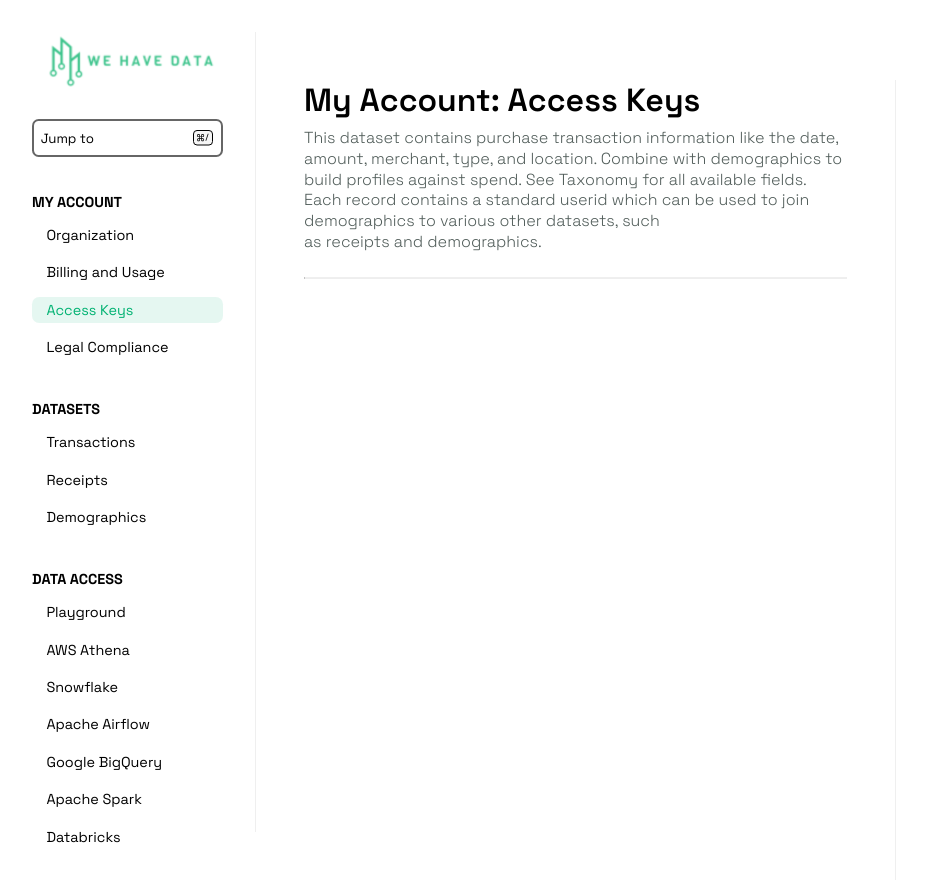
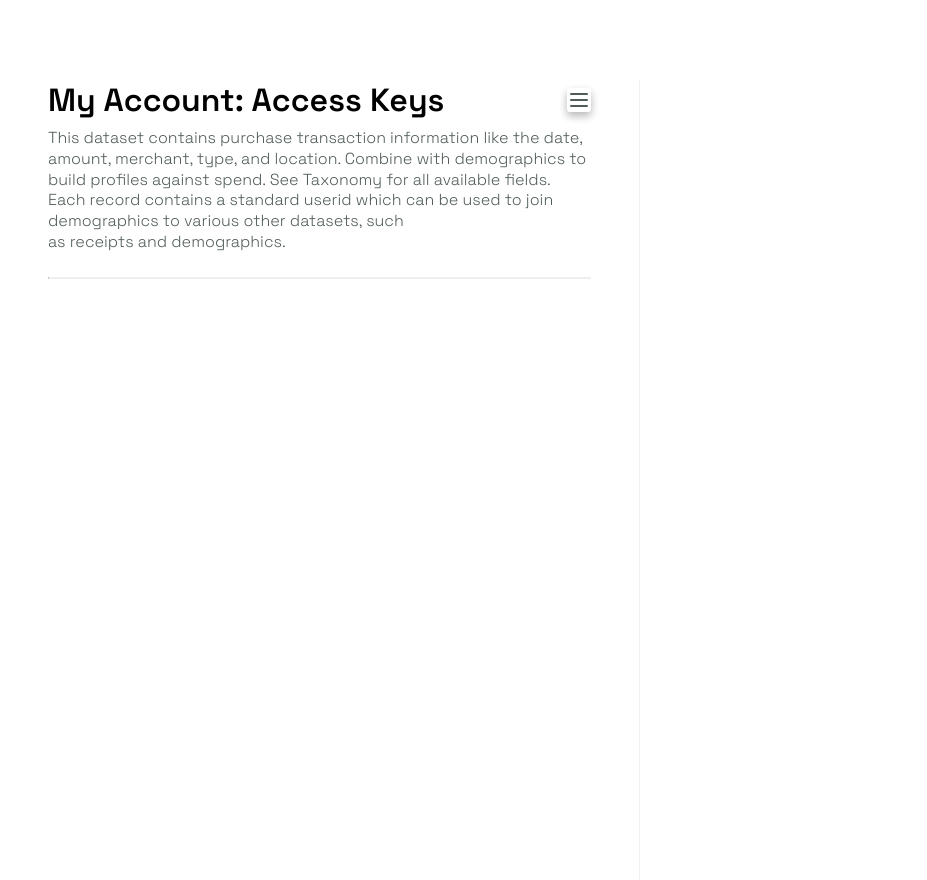
Before and after one commit to tiki/website-client-shop, a Vue app: page / in a window 1280 px wide. Shown: the whole page, without its empty margins (0-927 px from the left). Built offline with nearby package versions, Linux system fonts and the light colour scheme.

Commit message:
wip: drawer

```diff
--- a/src/ContentColumn/ContentColumn.vue
+++ b/src/ContentColumn/ContentColumn.vue
@@ -11,11 +11,13 @@ defineProps({
     required: true
   }
 })
+
+defineEmits(['toggle'])
 </script>
 
 <template>
   <div class="content-column-container">
-    <content-header :title="title" :subtitle="subtitle" />
+    <content-header :title="title" :subtitle="subtitle" @toggle="$emit('toggle')" />
     <div class="slot-container">
       <slot />
     </div>
--- a/src/ContentColumn/ContentHeader.vue
+++ b/src/ContentColumn/ContentHeader.vue
@@ -1,4 +1,5 @@
 <script setup lang="ts">
+import MenuIcon from '../Icons/MenuIcon.vue'
 defineProps({
   title: {
     type: String,
@@ -9,11 +10,18 @@ defineProps({
     required: true
   }
 })
+
+defineEmits(['toggle'])
 </script>
 
 <template>
   <div class="container">
-    <h1>{{ title }}</h1>
+    <div class="title-button-container">
+      <h1>{{ title }}</h1>
+      <button class="menu-button" @click="$emit('toggle')">
+        <menu-icon />
+      </button>
+    </div>
     <h2>
       {{ subtitle }}
     </h2>
@@ -45,4 +53,24 @@ hr {
   margin-top: 1.5em;
   border-top: 1px solid #00000010;
 }
+
+.title-button-container {
+  display: flex;
+  justify-content: space-between;
+  align-items: center;
+}
+
+.menu-button {
+  border-radius: 0.25em;
+  display: flex;
+  align-items: center;
+  justify-content: center;
+  color: var(--secondary-text-color);
+  background-color: transparent;
+  border: 1px solid var(--secondary-text-color);
+  border: none;
+  box-shadow:
+    0 4px 8px 0 rgba(0, 0, 0, 0.2),
+    0 4px 8px 0 rgba(0, 0, 0, 0.1);
+}
 </style>
--- /dev/null
+++ b/src/Icons/MenuIcon.vue
@@ -0,0 +1,19 @@
+<script setup lang="ts"></script>
+<template>
+  <svg
+    xmlns="http://www.w3.org/2000/svg"
+    width="24"
+    height="24"
+    viewBox="0 0 24 24"
+    fill="none"
+    stroke="currentColor"
+    stroke-width="2"
+    stroke-linecap="round"
+    stroke-linejoin="round"
+    class="lucide lucide-menu"
+  >
+    <line x1="4" x2="20" y1="12" y2="12" />
+    <line x1="4" x2="20" y1="6" y2="6" />
+    <line x1="4" x2="20" y1="18" y2="18" />
+  </svg>
+</template>
--- a/src/MainLayout/MainLayout.vue
+++ b/src/MainLayout/MainLayout.vue
@@ -44,10 +44,16 @@ const thirdColumnHandler = computed(() => {
       return DataSourceAgreement
   }
 })
+
+const isOpen = ref<boolean>(false)
+
+const closeDrawer = () => {
+  if (isOpen.value === true) isOpen.value = false
+}
 </script>
 
 <template>
-  <div class="container">
+  <div class="container" :class="isOpen ? 'content-layer' : ''">
     <navigation-column
       @route="
         (routeName: selectedRoute) => {
@@ -55,13 +61,18 @@ const thirdColumnHandler = computed(() => {
         }
       "
       :navigationList="navigationList"
+      :isOpen="isOpen"
     />
 
-    <content-column :title="`${route.title}: ${route.route}`" :subtitle="handleSubtitle">
+    <content-column
+      :title="`${route.title}: ${route.route}`"
+      :subtitle="handleSubtitle"
+      @toggle="isOpen = !isOpen"
+    >
       <component :is="componentHandler"></component>
     </content-column>
 
-    <third-column>
+    <third-column @click="closeDrawer()">
       <component :is="thirdColumnHandler" :table="route.route"></component>
     </third-column>
   </div>
@@ -75,6 +86,11 @@ const thirdColumnHandler = computed(() => {
 @media (max-width: 1279px) {
   .container {
     flex-direction: column;
+    position: relative;
+  }
+
+  .content-layer {
+    background-color: #00000090;
   }
 }
 </style>
--- a/src/NavColumn/NavigationColumn.vue
+++ b/src/NavColumn/NavigationColumn.vue
@@ -6,6 +6,10 @@ import type { Route } from './types/route'
 import type { selectedRoute } from './types/selectedRoute'
 
 defineProps({
+  isOpen: {
+    required: true,
+    type: Boolean
+  },
   navigationList: {
     required: true,
     type: Object as PropType<Route[]>
@@ -14,7 +18,7 @@ defineProps({
 </script>
 
 <template>
-  <div class="nav-column-container">
+  <div class="nav-column-container" v-if="isOpen">
     <nav-header />
     <nav-section
       :nav-section="navigationList"
@@ -36,7 +40,12 @@ defineProps({
 
 @media (max-width: 1279px) {
   .nav-column-container {
-    display: none;
+    top: 0;
+    right: 0;
+    position: fixed;
+    margin-top: 0;
+    background-color: #fff;
+    overflow-y: scroll;
   }
 }
 </style>
```
